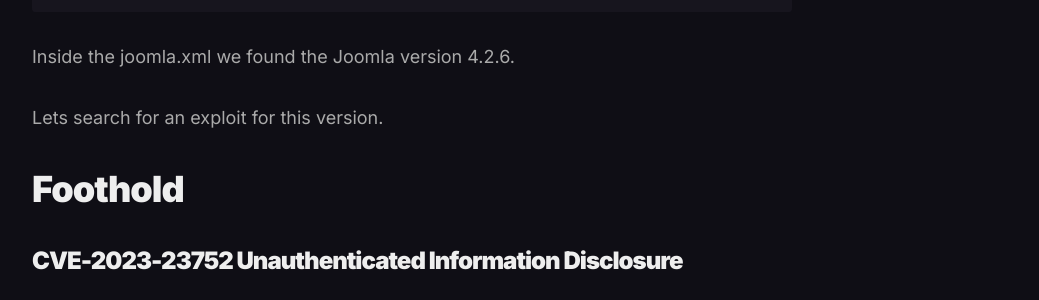
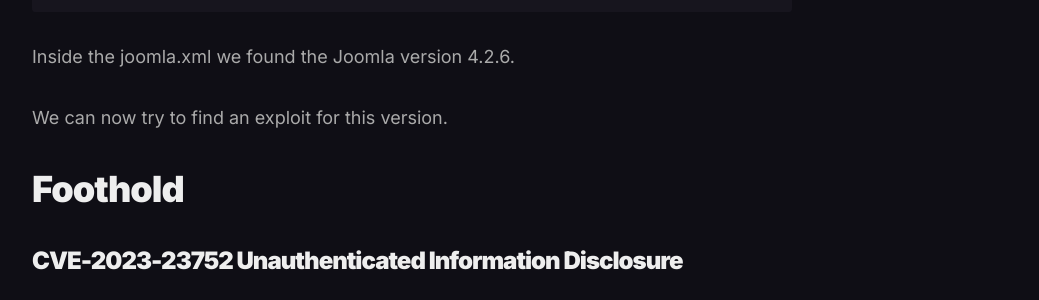
Before and after one commit to Vorkharium/vorkharium.github.io, a Jekyll site: the page built from _posts/2024-11-20-HTB-DevVortex-Write-up.md, in a window 1280 px wide and 900 px high, scrolled down 3839 px. Shown: the part 153-453 px from the top of the window, without its empty margins (228-1267 px from the left). Built offline with Jekyll 4.4.1, drawn with Linux system fonts in a browser that asks for light colours; some of the changed text lies outside the part shown.

Commit message:
Update 2024-11-20-HTB-DevVortex-Write-up.md

```diff
--- a/_posts/2024-11-20-HTB-DevVortex-Write-up.md
+++ b/_posts/2024-11-20-HTB-DevVortex-Write-up.md
@@ -123,7 +123,7 @@
 
 Inside the joomla.xml we found the Joomla version 4.2.6.
 
-Lets search for an exploit for this version.
+We can now try to find an exploit for this version.
 
 # Foothold
 ### CVE-2023-23752 Unauthenticated Information Disclosure
```
